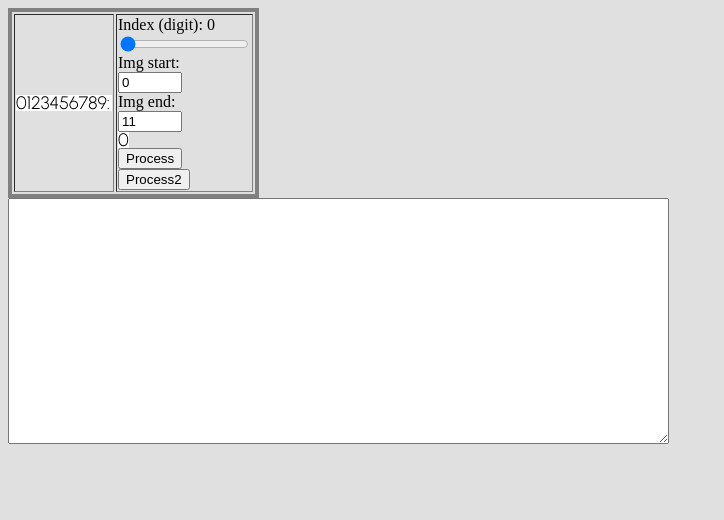
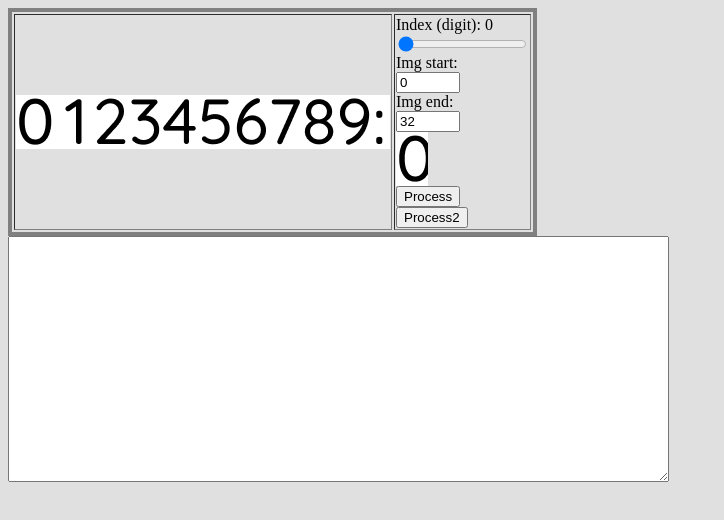
Before and after one commit to yngv27/FontWork, a plain HTML site: page DigitMaker/index.html in a window 1280 px wide. Shown: the whole page, without its empty margins (0-724 px from the left). Drawn offline with Linux system fonts and the light colour scheme.

Commit message:
adding quicksand 64

```diff
--- a/DigitMaker/index.html
+++ b/DigitMaker/index.html
@@ -51,16 +51,21 @@ var ctx = c.getContext("2d");
 c.width = window.innerWidth;
 c.height = window.innerHeight;
 var imgURL = 'https://s3-us-west-2.amazonaws.com/s.cdpn.io/131045/colorful-triangles.jpg';
+//* Quicksand64
+imgURL = 'http://localhost:8000/Quick64.png';
+digitStart = [    0,    "31",    "45",    "74",    "100",    "129",    "158",    "187",    "217",    "244"]
+digitEnd = [    "32",    "47",    "74",    "101",    "129",    "158",    "188",    "218",    "245",    "274"]
+//*/
 /* Urbanist54
 imgURL = 'http://localhost:8000/Urbanist54.png';
 digitStart = [    0,    "31",    "45",    "74",    "100",    "129",    "158",    "187",    "217",    "244"]
 digitEnd = [    "32",    "47",    "74",    "101",    "129",    "158",    "188",    "218",    "245",    "274"]
 */
-//* Urbanist18
+/* Urbanist18
 imgURL = 'http://localhost:8000/Urbanist18.png';
 digitStart = [    0,    "11",    "16",    "25",    "34",    "43",    "53",    "62",    "72",    "81"]
 digitEnd = [    "11",    "16",    "25",    "34",    "43",    "53",    "63",    "72",    "82",    "91"]
-//*/
+*/
 loadImage(imgURL);
 
 window.addEventListener('paste', function(e){
```
Also changed, not shown: DigitMaker/Quick64.png (added), DigitMaker/R_E_A_D_M_E.txt.
